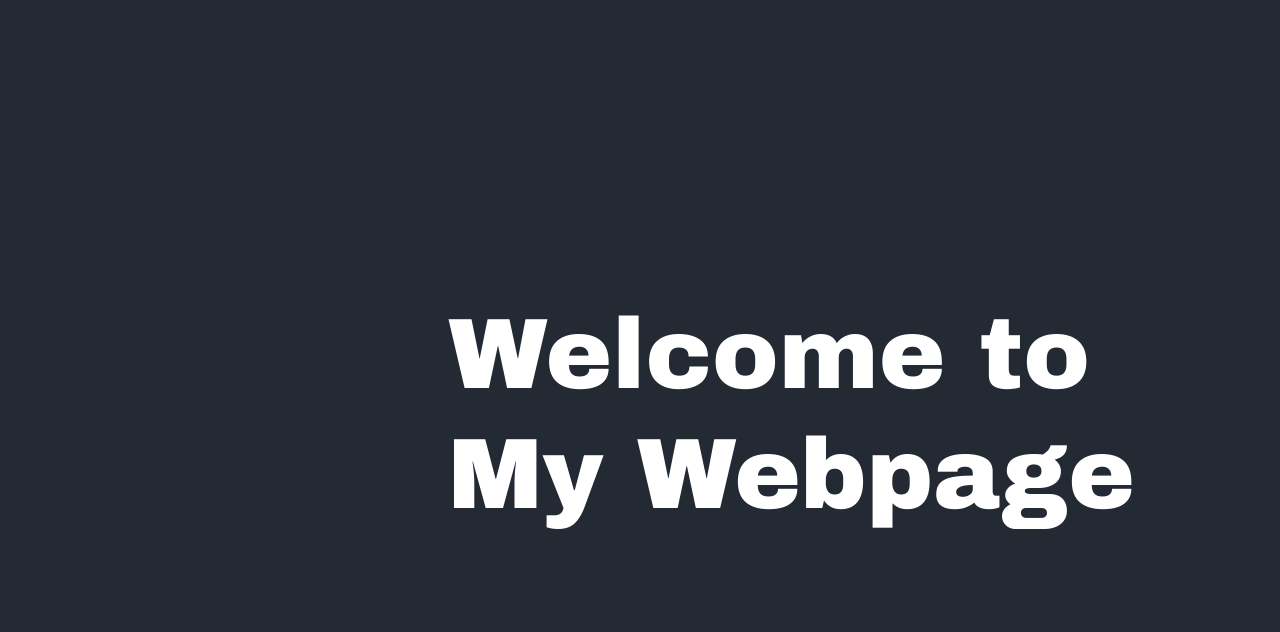
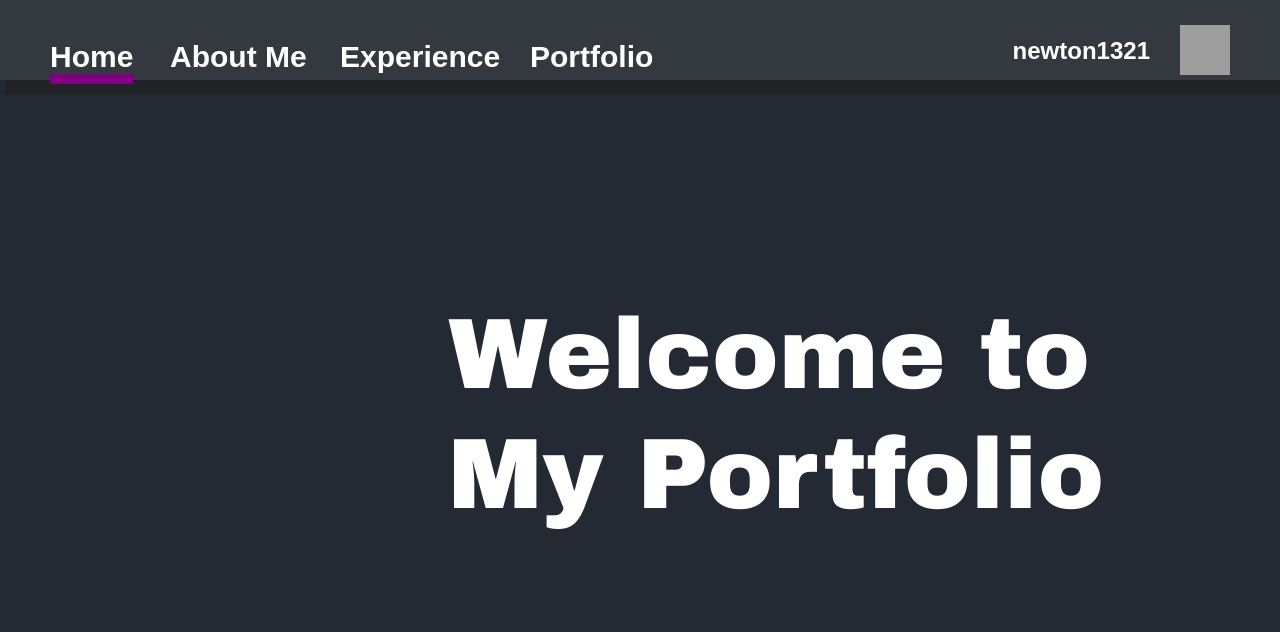
Before and after one commit to newton1321/portfolio, a plain HTML site: page index.html in a window 1280 px wide. Drawn offline with Linux system fonts and the light colour scheme; grey boxes are pictures that could not be loaded.

Commit message:
Add made the first page kinda

```diff
--- a/index.html
+++ b/index.html
@@ -8,14 +8,22 @@
 
 <LINK rel="stylesheet" href="style.css">
 <script src="index.js"></script>
-
+<LINK rel="shortcut icon" href="img/newton2.png">
 
 <body>
 
     <div id="banner"></div>
     <div id="banner_text1"><p id="text">Welcome to </p></div>
-    <div id="banner_text2"><p id="text2"> My Webpage</p></div>
+    <div id="banner_text2"><p id="text2"> My Portfolio</p></div>
 
+    <div id="above_banner">
+    <img src="img/newton2.png" id="newton">
+    <h2 id="myname">newton1321</h2>
+    <p class="information" id="home">Home</p>
+    <p class="information" id="about_me">About Me</p>
+    <p class="information" id="portfolio">Portfolio</p>
+    <p class="information" id="experience">Experience</p>
+    </div>
 
 </body>
 </html>
--- a/style.css
+++ b/style.css
@@ -52,7 +52,6 @@ body{
     top: 0px;
     left: 0px;
     z-index: -1;
-
 }
 
 
@@ -72,3 +71,58 @@ body{
     from{opacity: 0;}
     to{opacity: 1;}
 }
+
+.information{
+    position: absolute;
+    color: white;
+    font-size: 30px;
+    display: flex;
+    font-family: "Arial";
+    font-weight: bold;
+    top: 10px;
+}
+
+#home{
+    left: 50px;
+    border-bottom: 10px solid;
+    border-color: purple;
+}
+
+#about_me{
+    left: 170px;
+}
+
+#portfolio{
+    left: 530px;
+}
+
+#experience{
+    left: 340px;
+}
+
+#above_banner{
+    position: absolute;
+    background: #34393f;
+    width: 100%;
+    height: 10%;
+    z-index: 1;
+    top: 0px;
+    left: 0px;
+    box-shadow: 5px 15px #212427;
+}
+
+#newton{
+    position: absolute;
+    width: 50px;
+    height: 50px;
+    top: 25px;
+    right: 50px;
+}
+
+#myname{
+    position: absolute;
+    color: white;
+    font-family: "Arial";
+    top: 17px;
+    right: 130px;
+}
```
Also changed, not shown: 1 other file.
